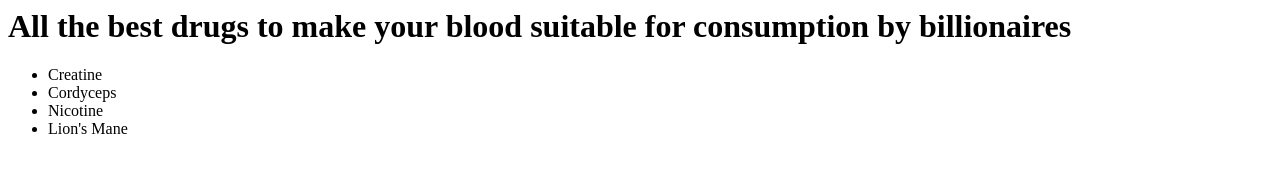
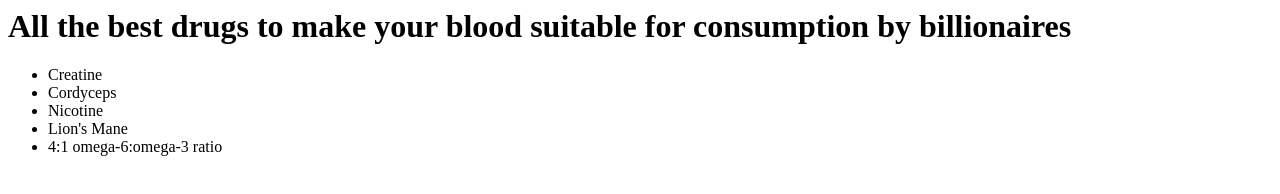
Before and after one commit to PeterThielDrugs/PeterThielDrugs.github.io, a plain HTML site: page index.html in a window 1280 px wide. Drawn offline with Linux system fonts and the light colour scheme.

Commit message:
add omega-3

```diff
--- a/index.html
+++ b/index.html
@@ -14,4 +14,7 @@
   <li>
     Lion's Mane
   </li>
+  <li>
+    4:1 omega-6:omega-3 ratio
+  </li>
 </ul>
```
